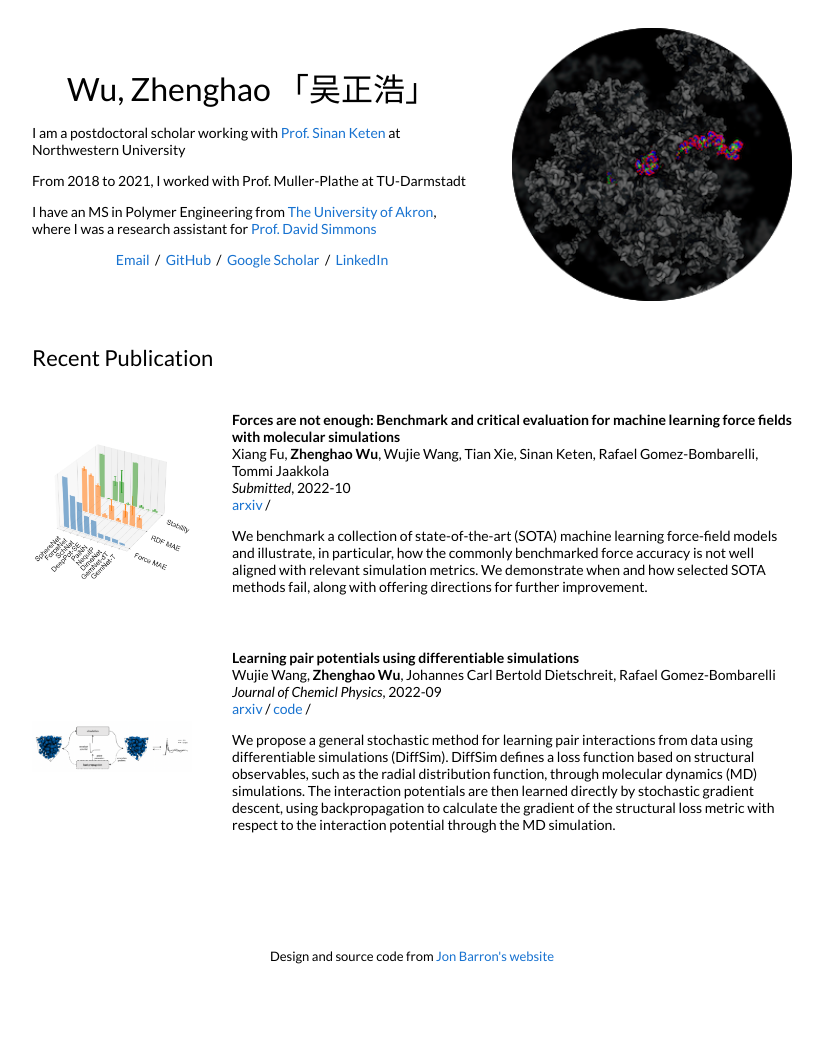
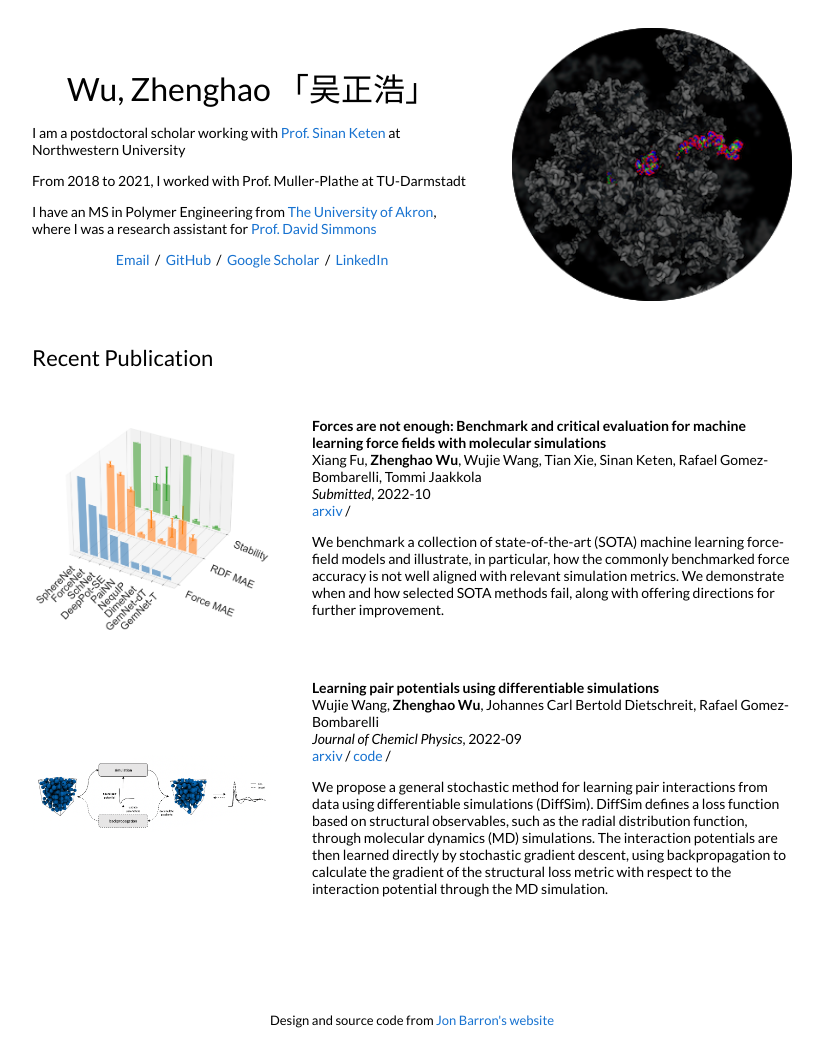
Before and after one commit to Chenghao-Wu/Chenghao-Wu.github.io, a Jekyll site: the page built from _posts/2022-10-13-TMLR2023.markdown, in a window 1280 px wide. Shown: the whole page, without its empty margins (228-1051 px from the left). Built offline with Jekyll 4.4.1, drawn with Linux system fonts in a browser that asks for light colours; before the commit the page ends 985 px from its top, so only the background shows below that.

Commit message:
update self

```diff
--- a/_layouts/default.html
+++ b/_layouts/default.html
@@ -61,7 +61,7 @@
           {% for cat in post.categories %}
           {% if cat == 'research' %}
           <tr>
-            <td style="padding:2.5%;width:25%;vertical-align:middle;min-width:120px">
+            <td style="padding:2.5%;width:35%;vertical-align:middle;min-width:120px">
               <img src="{{post.image}}" alt="project image" style="width:auto; height:auto; max-width:100%;" />
             </td>
             <td style="padding:2.5%;width:75%;vertical-align:middle">
```
